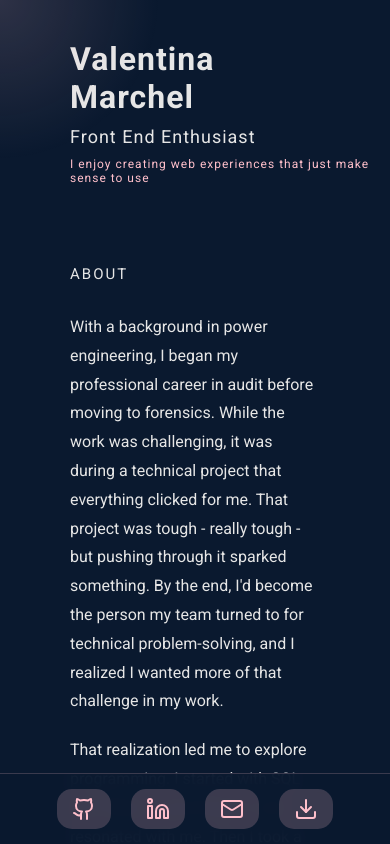
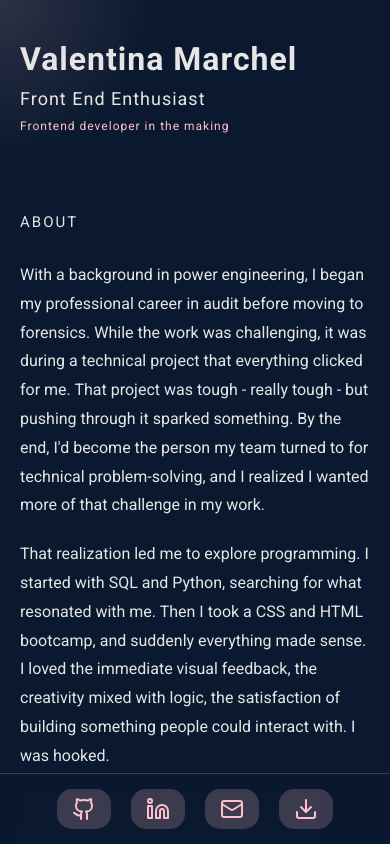
Before and after one commit to vmarchel/profile, a React (Create React App) app: page / in a window 390 px wide. Shown: the top 844 px of the page. Built offline with nearby package versions, Linux system fonts and the light colour scheme; a web font is replaced by a local one.

Commit message:
updated responsiveness - horizontal scroll bar

```diff
--- a/src/App.css
+++ b/src/App.css
@@ -49,12 +49,23 @@ body {
 /* _______________________________________Responsiveness */
 
 @media (max-width: 1024px) {
-  /* .app-container {
-    padding: 0 30px;
-  } */
+
+  * {
+    overflow-x: hidden;
+  }
+
+  body {
+    overflow-x: hidden;
+  }
+
+  .app-container {
+    padding: 0 20px;
+    max-width: 100%;
+    overflow-x: hidden;
+  }
 
   .sidebar {
-    position: static;
+    position: relative;
     width: 100%;
     height: auto;
     padding: 40px 10px;
@@ -63,6 +74,7 @@ body {
   .main-content {
     width: 100%;
     margin-left: 0;
+    padding: 0;
   }
 
   .social-icons {
--- a/src/components/navigation/Navigation.js
+++ b/src/components/navigation/Navigation.js
@@ -8,7 +8,7 @@ export default function Navigation ({activeSection}){
             <div className='nav-header'>
                 <h3>Valentina Marchel</h3>
                 <h5>Front End Enthusiast</h5>
-                <p>I enjoy creating web experiences that just make sense to use</p>
+                <p>Frontend developer in the making</p>
             </div>
 
             <ul>
```
